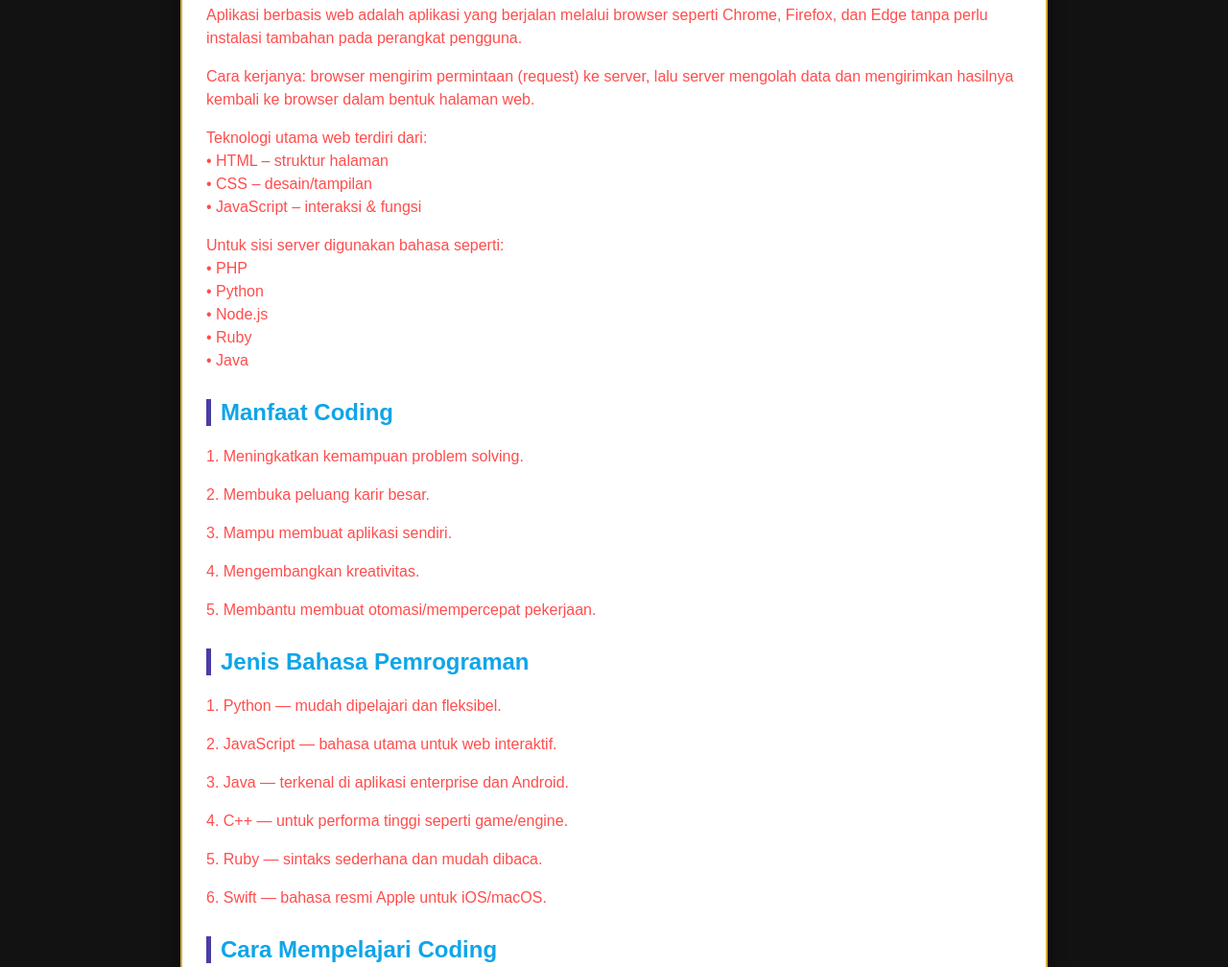
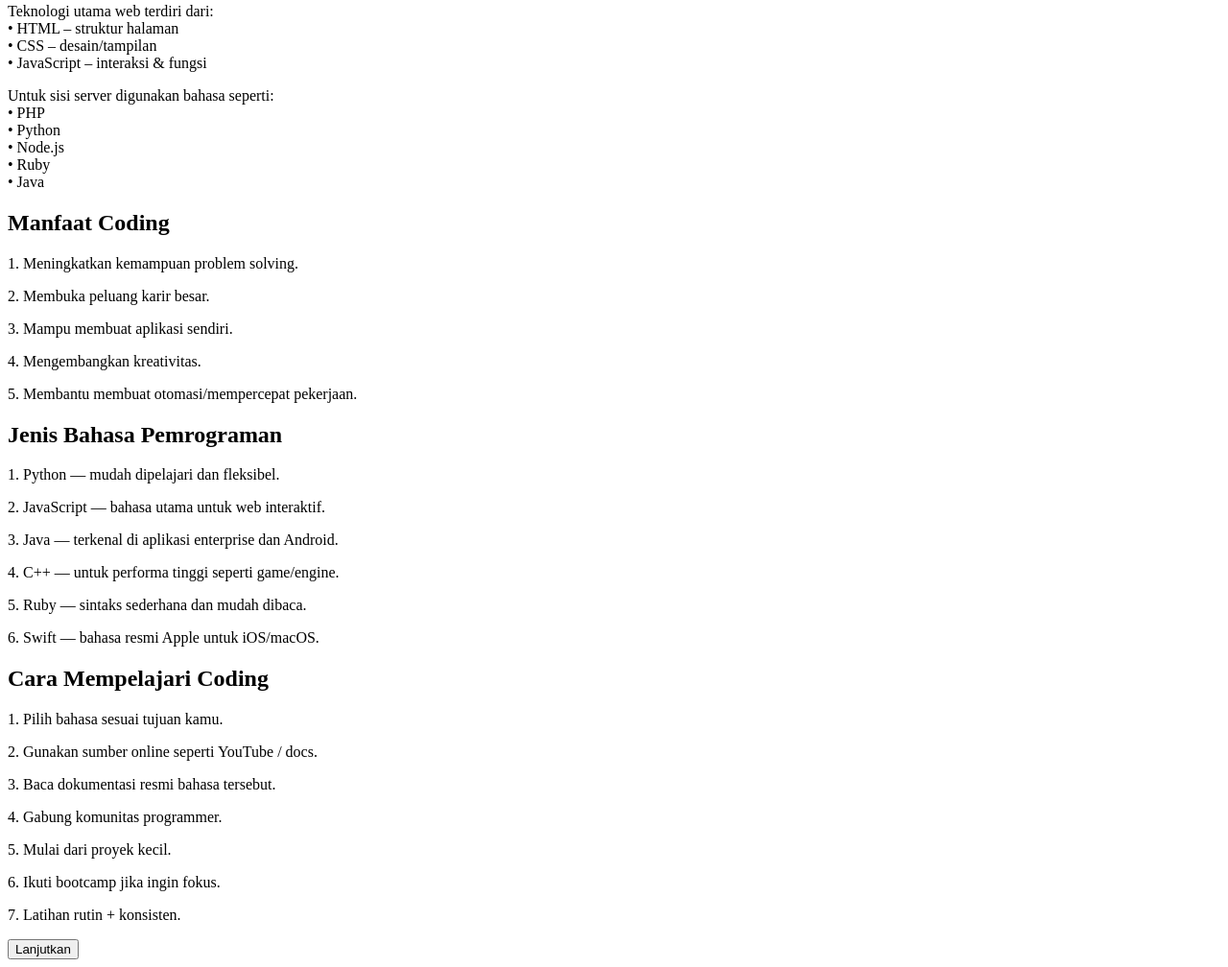
Before and after one commit to smartrichs8-a11y/Website-, a plain HTML site: page fungsi1.html in a window 1280 px wide. Shown: the part 132-1140 px from the top of the page at 96% size. Drawn offline with Linux system fonts and the light colour scheme.

Commit message:
Remove CSS styles from fungsi1.html
Removed CSS styles for body, fungsi-box, h2, p, and btn-next.

```diff
--- a/fungsi1.html
+++ b/fungsi1.html
@@ -5,54 +5,6 @@
     <meta name="viewport" content="width=device-width, initial-scale=1.0">
     <title>Fungsi HTML 1</title>
 
-    <style>
-         body {
-            font-family: Arial, sans-serif;
-            background: #121212;          /* dark theme */
-            padding: 25px;
-            color: #e9e9e9;
-        }
-
-        .fungsi-box {
-            background: #ffffff;          /* putih */
-            padding: 25px;
-            border-radius: 15px;
-            max-width: 850px;
-            margin: auto;
-            box-shadow: 0 0 18px rgba(0,0,0,0.4);
-            border: 2px solid #d4af37;     /* gold premium */
-        }
-
-        h2 {
-            color: #0ea5e9;               /* neon blue */
-            border-left: 5px solid #4b3ca7;
-            padding-left: 10px;
-            margin-top: 28px;
-        }
-
-        p {
-            color: #ff4d4d;               /* teks hitam lembut */
-            font-size: 16px;
-            line-height: 1.5;
-        }
-
-        .btn-next {
-            margin-top: 30px;
-            padding: 12px 24px;
-            border: none;
-            background: #4b3ca7;          /* ungu elegan */
-            color: red;
-            border-radius: 10px;
-            cursor: pointer;
-            font-size: 17px;
-            font-weight: bold;
-            transition: 0.25s;
-        }
-
-        .btn-next:hover {
-            background: #1e2a78;          /* dark blue */
-            transform: scale(1.05);
-        }
     </style>
 </head>
 
```
